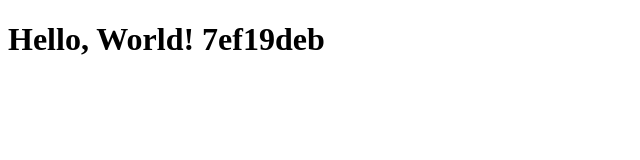
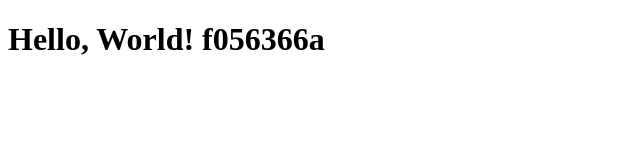
Before and after one commit to sirkant/gpt-test, a plain HTML site: page index.html in a window 1280 px wide. Shown: the full height of the page, 0-640 px from the left. Drawn offline with Linux system fonts and the light colour scheme.

Commit message:
Test deployment on branch 1e671848_prompts

```diff
--- a/index.html
+++ b/index.html
@@ -1 +1 @@
-<!DOCTYPE html><html><head><title>Test Page</title></head><body><h1>Hello, World! 7ef19deb</h1></body></html>
+<!DOCTYPE html><html><head><title>Test Page</title></head><body><h1>Hello, World! f056366a</h1></body></html>
```
